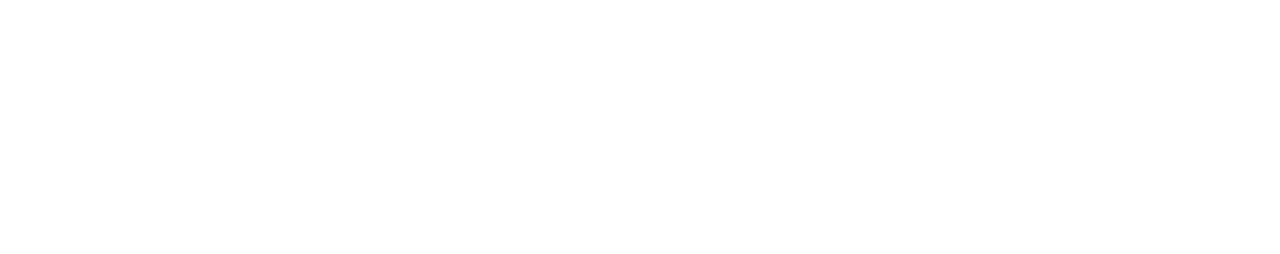
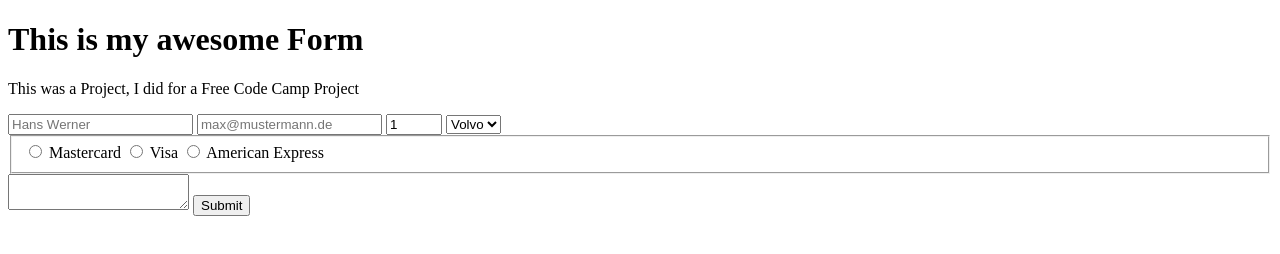
Before and after one commit to Koenig-Johannes/SurveyForm, a plain HTML site: page index.html in a window 1280 px wide. Drawn offline with Linux system fonts and the light colour scheme.

Commit message:
added form

```diff
--- a/index.html
+++ b/index.html
@@ -5,5 +5,51 @@
     <meta name="viewport" content="width=device-width, initial-scale=1.0" />
     <title>Document</title>
   </head>
-  <body></body>
+  <body>
+    <title id="title"></title>
+    <h1>This is my awesome Form</h1>
+    <p id="description">
+      This was a Project, I did for a Free Code Camp Project
+    </p>
+    <form id="survey-form" action="">
+      <label id="name-label" for="name">
+        <input id="name" type="text" placeholder="Hans Werner" />
+      </label>
+      <label id="email-label" for="email">
+        <input id="email" type="email" placeholder="max@mustermann.de" />
+      </label>
+      <label id="number-label" for="number">
+        <input
+          id="number"
+          type="number"
+          name="amount"
+          value="1"
+          min="1"
+          max="10"
+          placeholder="123-45-678"
+        />
+      </label>
+      <select id="dropdown" name="cars">
+        <option value="volvo">Volvo</option>
+        <option value="saab">Saab</option>
+        <option value="fiat">Fiat</option>
+        <option value="audi">Audi</option>
+      </select>
+      <fieldset>
+        <input type="radio" id="mc" name="Zahlmethode" value="Mastercard" />
+        <label for="mc"> Mastercard</label>
+        <input type="radio" id="vi" name="Zahlmethode" value="Visa" />
+        <label for="vi"> Visa</label>
+        <input
+          type="radio"
+          id="ae"
+          name="Zahlmethode"
+          value="AmericanExpress"
+        />
+        <label for="ae"> American Express</label>
+      </fieldset>
+      <textarea></textarea>
+      <button id="submit">Submit</button>
+    </form>
+  </body>
 </html>
```
